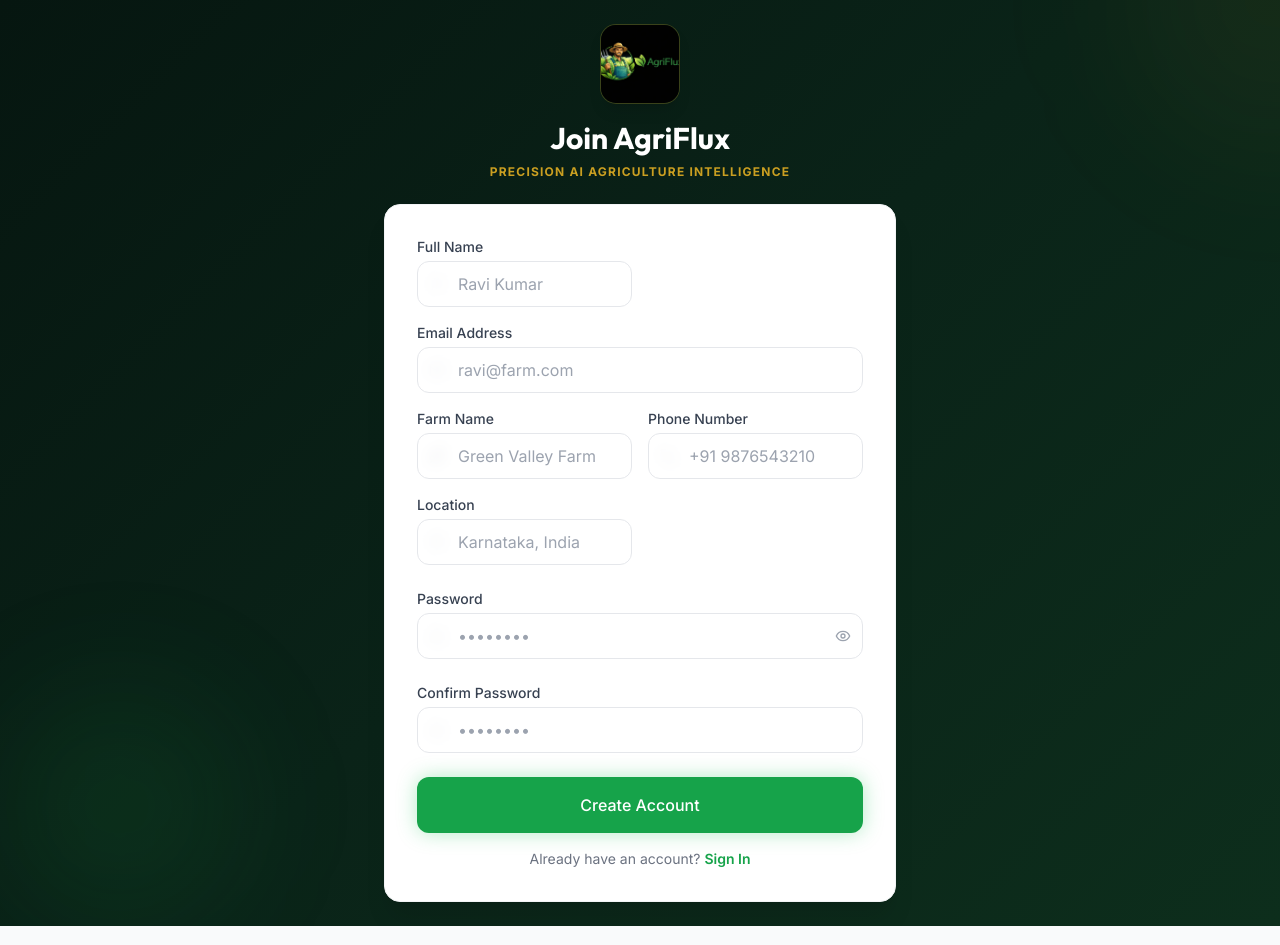
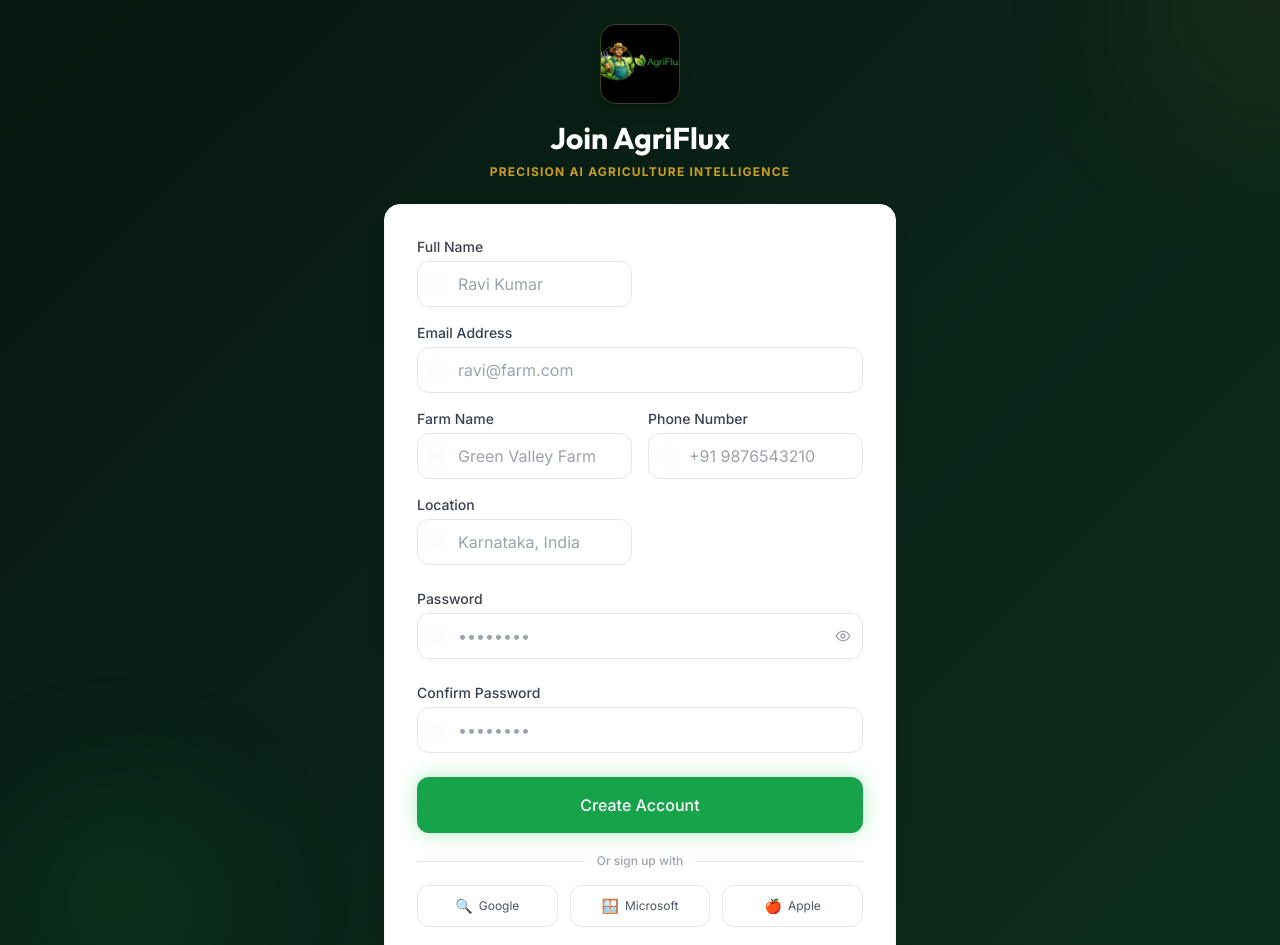
Before and after one commit to Austin-Joshua/AgriFlux, a React (Vite) app in the folder Frontend/: page /register in a window 1280 px wide. Shown: the top 945 px of the page. Built offline with nearby package versions, Linux system fonts and the light colour scheme.

Commit message:
feat: Add social login/signup buttons (Google, Microsoft, Apple) to Register page

```diff
--- a/Frontend/src/pages/Register.tsx
+++ b/Frontend/src/pages/Register.tsx
@@ -1,14 +1,16 @@
 import React, { useState } from 'react';
 import { Link, useNavigate } from 'react-router-dom';
 import { useTranslation } from 'react-i18next';
-import { Eye, EyeOff, Leaf, Mail, Lock, User, Phone, MapPin, Wheat } from 'lucide-react';
+import { Eye, EyeOff, Mail, Lock, User, Phone, MapPin, Wheat } from 'lucide-react';
 import { useAuth } from '../context/AuthContext';
 import logo from '../assets/logo.jpg';
 
 const Register: React.FC = () => {
     const { t } = useTranslation();
-    const { register, isLoading } = useAuth();
+    const { register, loginWithProvider, isLoading } = useAuth();
     const navigate = useNavigate();
+
+    const [socialLoading, setSocialLoading] = useState<string | null>(null);
 
     const [form, setForm] = useState({
         name: '', email: '', password: '', confirmPassword: '',
@@ -33,6 +35,19 @@
             navigate('/dashboard');
         } catch {
             setError('Registration failed. Please try again.');
+        }
+    };
+
+    const handleSocialSignup = async (provider: 'google' | 'microsoft' | 'apple') => {
+        setSocialLoading(provider);
+        setError('');
+        try {
+            await loginWithProvider(provider, 'farmer');
+            navigate('/dashboard');
+        } catch {
+            setError('Social sign-up failed. Please try again.');
+        } finally {
+            setSocialLoading(null);
         }
     };
 
@@ -132,6 +147,35 @@
                         </button>
                     </form>
 
+                    {/* Social Sign Up */}
+                    <div className="mt-5">
+                        <div className="relative flex items-center gap-3 mb-4">
+                            <div className="flex-1 h-px bg-gray-200 dark:bg-gray-600" />
+                            <span className="text-xs text-gray-400 font-medium">Or sign up with</span>
+                            <div className="flex-1 h-px bg-gray-200 dark:bg-gray-600" />
+                        </div>
+                        <div className="grid grid-cols-3 gap-3">
+                            {([
+                                { id: 'google', label: 'Google', emoji: '🔍' },
+                                { id: 'microsoft', label: 'Microsoft', emoji: '🪟' },
+                                { id: 'apple', label: 'Apple', emoji: '🍎' },
+                            ] as const).map(p => (
+                                <button
+                                    key={p.id}
+                                    type="button"
+                                    onClick={() => handleSocialSignup(p.id)}
+                                    disabled={!!socialLoading || isLoading}
+                                    className="flex items-center justify-center gap-1.5 py-2.5 px-3 border border-gray-200 dark:border-gray-600 rounded-xl text-sm text-gray-600 dark:text-gray-400 hover:bg-gray-50 dark:hover:bg-gray-700 transition-all hover:scale-105 disabled:opacity-60 disabled:cursor-not-allowed"
+                                >
+                                    {socialLoading === p.id
+                                        ? <div className="w-4 h-4 border-2 border-gray-400 border-t-primary-600 rounded-full animate-spin" />
+                                        : <span>{p.emoji}</span>}
+                                    <span className="hidden sm:inline text-xs">{socialLoading === p.id ? 'Signing up…' : p.label}</span>
+                                </button>
+                            ))}
+                        </div>
+                    </div>
+
                     <p className="mt-4 text-center text-sm text-gray-500 dark:text-gray-400">
                         {t('auth.hasAccount')}{' '}
                         <Link to="/login" className="text-primary-600 dark:text-primary-400 font-semibold hover:underline">
```
